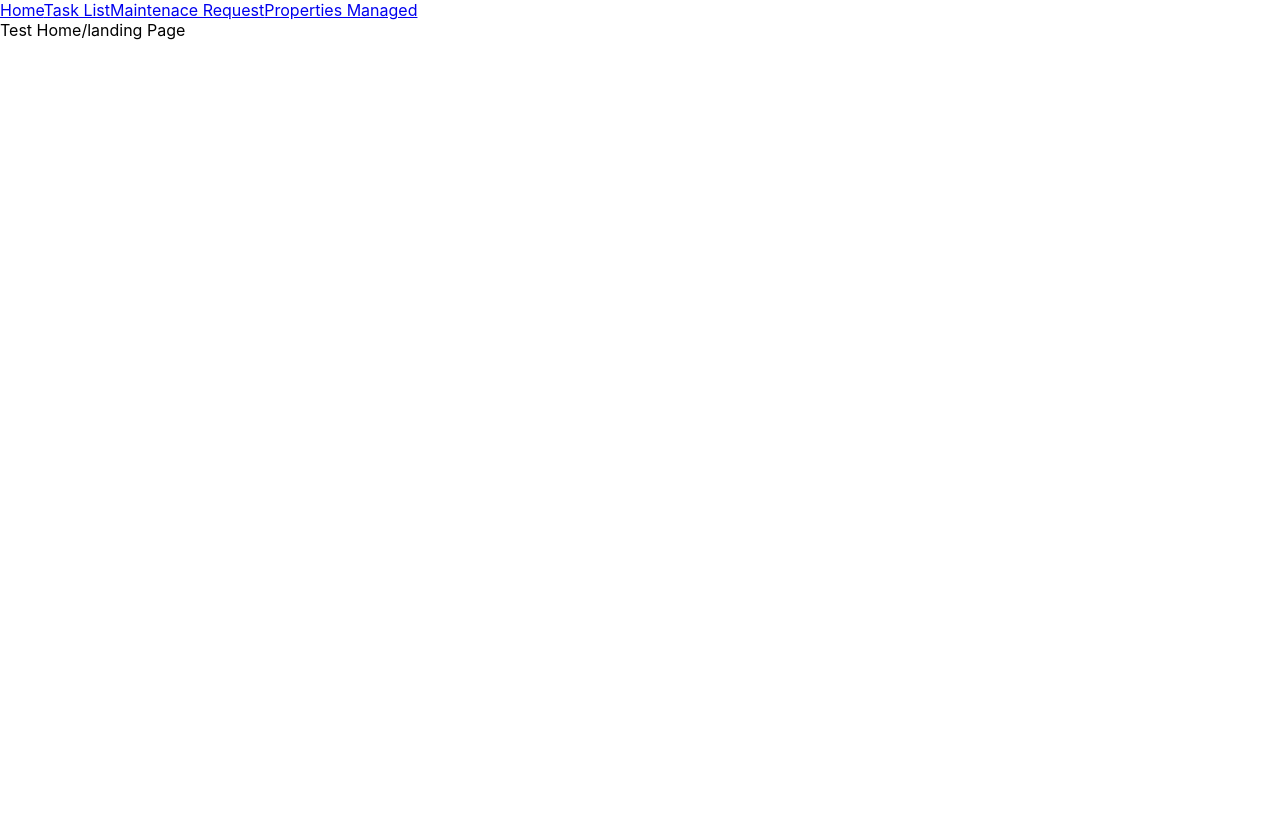
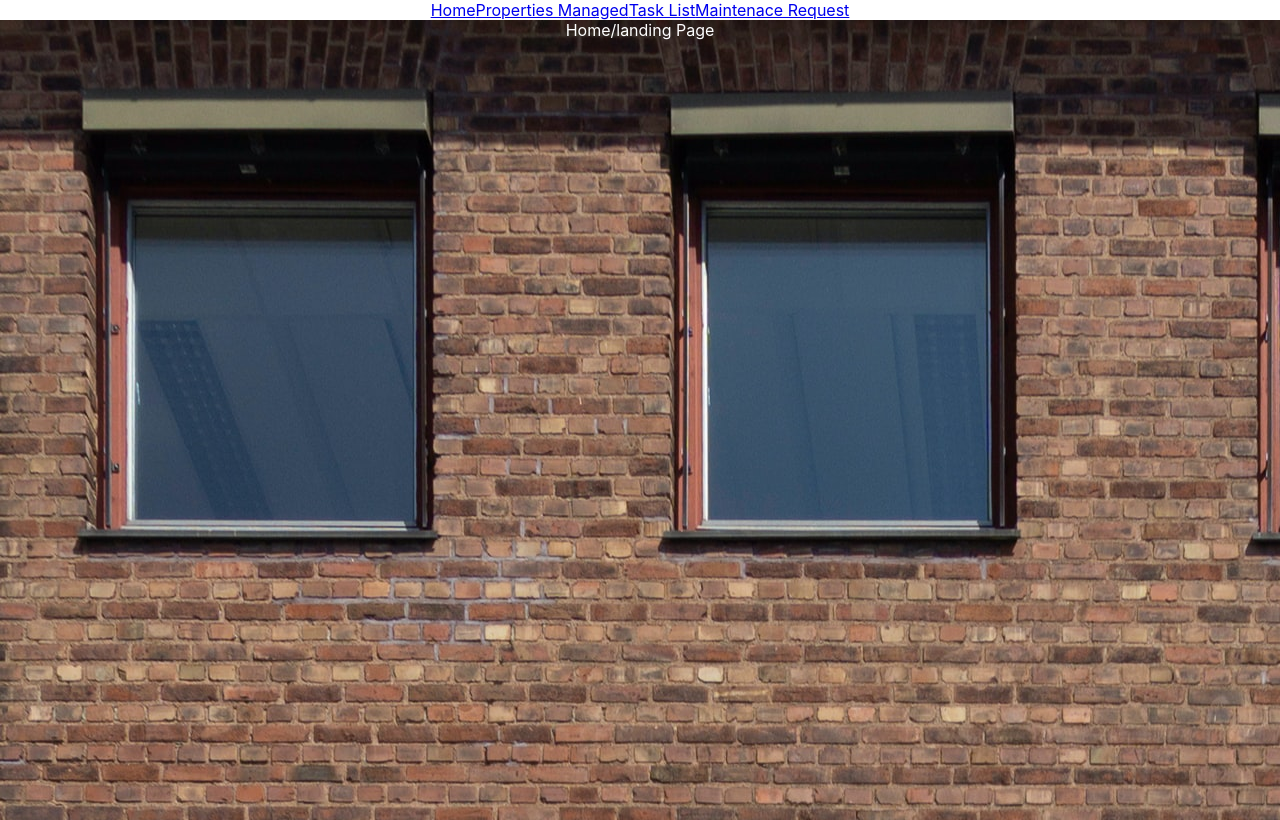
Before and after one commit to JJVenable/PropertyManagement, a React (Create React App) app in the folder frontEnd/: page / in a window 1280 px wide. Built offline with nearby package versions, Linux system fonts and the light colour scheme.

Commit message:
added background image

```diff
--- a/frontEnd/src/App.css
+++ b/frontEnd/src/App.css
@@ -1,3 +1,25 @@
+
+.homePage,
+.requestPage,
+.PListPage,
+.taskPage {
+  background-image: url(./components/building2.jpg);
+  height: 100vh;
+  color: white;
+}
+
+
+
+
+
+
+
+
+
+
+
+
+
 .App {
   text-align: center;
 }
--- a/frontEnd/src/App.js
+++ b/frontEnd/src/App.js
@@ -1,5 +1,5 @@
 import logo from './logo.svg';
-// import './App.css';
+import './App.css';
 import {useState, useEffect} from 'react';
 import axios from 'axios'
 import {Route, Switch} from 'react-router-dom';
@@ -17,19 +17,17 @@ function App() {
       <NavBar />
     </header>
     <main>
-
         <Route exact path="/" component={Home} />
         <Route
-          exact
-          path="/Properties"
+          exact path="/Properties"
           component={(props) => <PropertiesList {...props} PropertiesList={PropertiesList} />}
         />
         <Route
-          path="/maintrequests"
+          exact path="/maintrequests"
           component={(props) => <MaintRequest {...props} MaintRequest={MaintRequest} />}
         />
         <Route
-          path="/todo"
+          exact path="/todo"
           component={(props) => <TaskList {...props} TaskList={TaskList} />}
         />
 
--- a/frontEnd/src/components/Home.jsx
+++ b/frontEnd/src/components/Home.jsx
@@ -1,11 +1,13 @@
 import React from 'react';
+import background from "./building2.jpg";
 
 function Home(props) {
   console.log(props);
   return (
-    <div className='homePage'>
+    <div className='homePage' style={{ backgroundImage: `(${background})` }} >
       <div>
-       <p1>Test Home/landing Page</p1>
+      <p1> Home/landing Page</p1>
+
     </div>
     </div>
   )
--- a/frontEnd/src/components/MaintRequest.jsx
+++ b/frontEnd/src/components/MaintRequest.jsx
@@ -1,11 +1,13 @@
 import React from 'react'
+
 
 function MaintRequest(props) {
   console.log(props);
   return (
-    <div className='requestPage'>
+    <div className='requestPage' >
       <div>
-       <p1>Test Maintenance Request Page</p1>
+      <p1>Maintenance Request Page</p1>
+
     </div>
     </div>
   )
--- a/frontEnd/src/components/NavBar.jsx
+++ b/frontEnd/src/components/NavBar.jsx
@@ -6,9 +6,9 @@ function Nav() {
     <nav className="navbar">
       <div>
         <Link to='/'>Home</Link>
+        <Link to='/properties'>Properties Managed</Link>
         <Link to='/todo'>Task List</Link>
         <Link to='/maintrequests'>Maintenace Request</Link>
-        <Link to='/properties'>Properties Managed</Link>
       </div>
     </nav>
   )
--- a/frontEnd/src/components/PropertiesList.jsx
+++ b/frontEnd/src/components/PropertiesList.jsx
@@ -1,11 +1,13 @@
 import React from 'react'
+
 
 function PropertiesList(props) {
   console.log(props);
   return (
     <div className='PListPage'>
       <div>
-       <p1>Test Properties List page</p1>
+      <p1>Properties List page</p1>
+
     </div>
     </div>
   )
--- a/frontEnd/src/components/TaskList.jsx
+++ b/frontEnd/src/components/TaskList.jsx
@@ -1,11 +1,13 @@
 import React from 'react'
+
 
 function TaskList(props) {
   console.log(props);
   return (
-    <div className='taskPage'>
+    <div className='taskPage'  >
       <div>
-       <p1>Test task list Page</p1>
+      <p1>Task list Page</p1>
+
     </div>
     </div>
   )
```
Also changed, not shown: frontEnd/src/components/building2.jpg (added).
